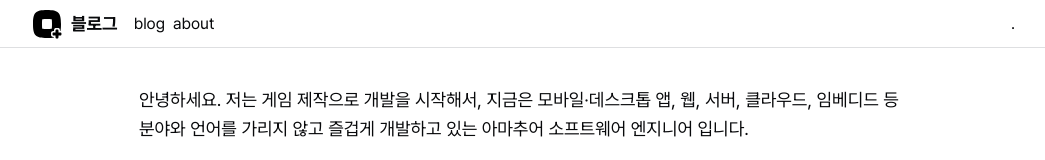
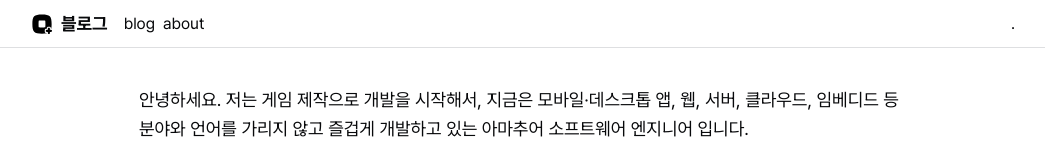
Before and after one commit to kahyou22/kahyou.dev, a Next.js app: page /about in a window 1280 px wide. Shown: the top 160 px of the page, without its empty margins (117-1162 px from the left). Built offline with nearby package versions, Linux system fonts and the light colour scheme.

Commit message:
feat: Header 컴포넌트 수정

```diff
--- a/components/Header.tsx
+++ b/components/Header.tsx
@@ -1,4 +1,5 @@
 import Image from "next/image";
+import Link from "next/link";
 
 export default function Header() {
   return (
@@ -6,12 +7,12 @@ export default function Header() {
       <nav>
         <div className="left">
           <a className="title" href="/">
-            <Image src="/logo.svg" alt="logo" width={32} height={32} preload />
+            <Image src="/logo.svg" alt="logo" width={22} height={22} preload />
             <h1>블로그</h1>
           </a>
           <div className="menu">
-            <a href="/blog">blog</a>
-            <a href="/about">about</a>
+            <Link href="/blog">blog</Link>
+            <Link href="/about">about</Link>
           </div>
         </div>
         <div className="right">.</div>
```
